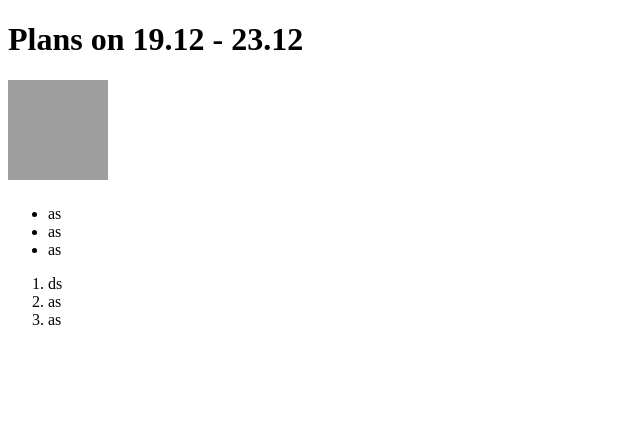
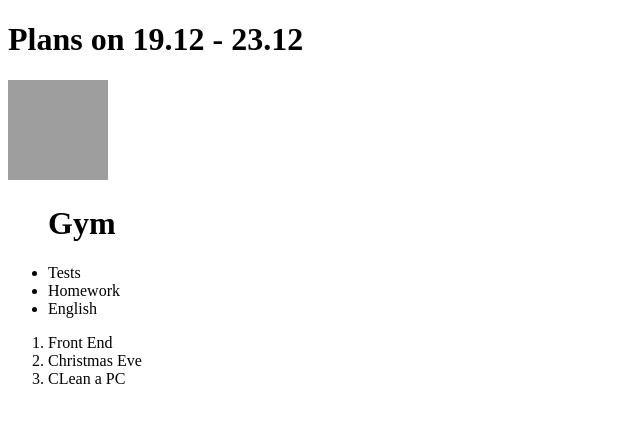
Before and after one commit to W1nkey/Homework-1, a plain HTML site: page index.html in a window 1280 px wide. Shown: the whole page, without its empty margins (0-640 px from the left). Drawn offline with Linux system fonts and the light colour scheme; grey boxes are pictures that could not be loaded.

Commit message:
Update index.html

```diff
--- a/index.html
+++ b/index.html
@@ -15,16 +15,16 @@
       height="100"
     />
     <ul>
-      <h1></h1>
-      <li>as</li>
-      <li>as</li>
-      <li>as</li>
+      <h1>Gym</h1>
+      <li>Tests</li>
+      <li>Homework</li>
+      <li>English</li>
     </ul>
 
     <ol>
-      <li>ds</li>
-      <li>as</li>
-      <li>as</li>
+      <li>Front End</li>
+      <li>Christmas Eve</li>
+      <li>CLean a PC</li>
     </ol>
   </body>
 </html>
```
